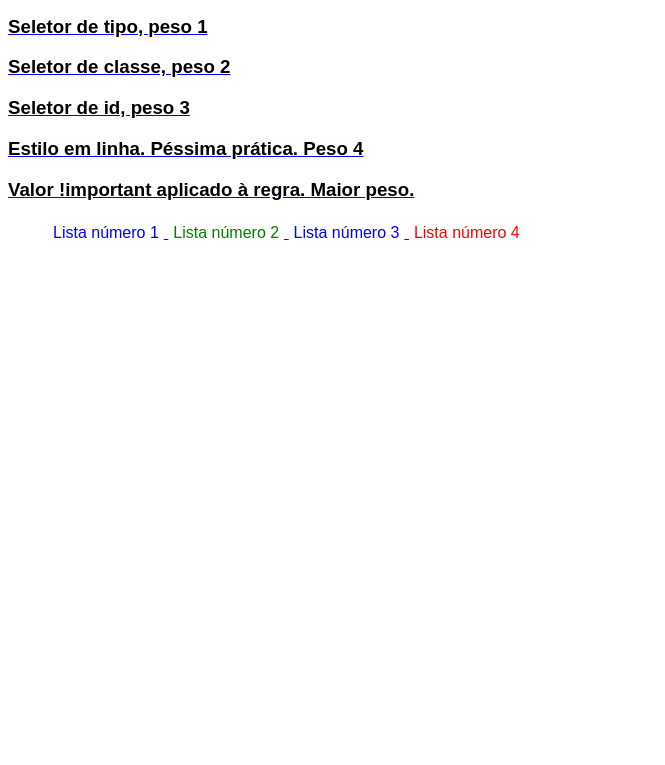
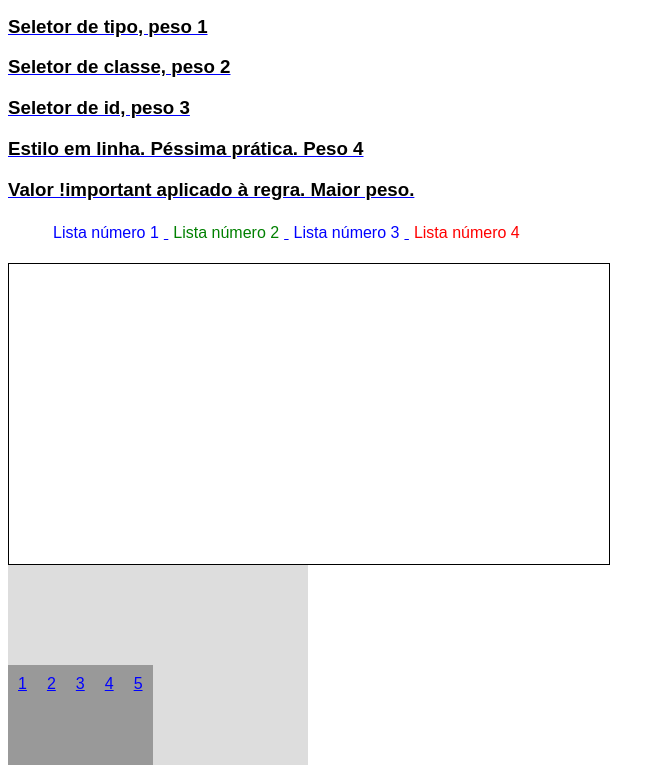
Before and after one commit to marcuspereiradev/my-website, a plain HTML site: page laboratorio.html in a window 1280 px wide. Shown: the part 1723-2488 px from the top of the page, without its empty margins (0-665 px from the left). Before the commit the page ends 1970 px from the top, so only its background shows below. Drawn offline with Linux system fonts and the light colour scheme.

Commit message:
Adding news test

```diff
--- a/laboratorio.html
+++ b/laboratorio.html
@@ -74,5 +74,17 @@ Email: <input type="email" name="email">
 	<li>Lista número 4</li>
 </ul>
 
+<div class="caixa-responsiva"></div>
+
+<div class="container-flex"></div>
+
+<div class="container-flex">
+<div class="item box-1">1</div>
+<div class="item box-2">2</div>
+<div class="item box-3">3</div>
+<div class="item box-4">4</div>
+<div class="item box-5">5</div>
+</div>
+
 </body>
 </html>
```
